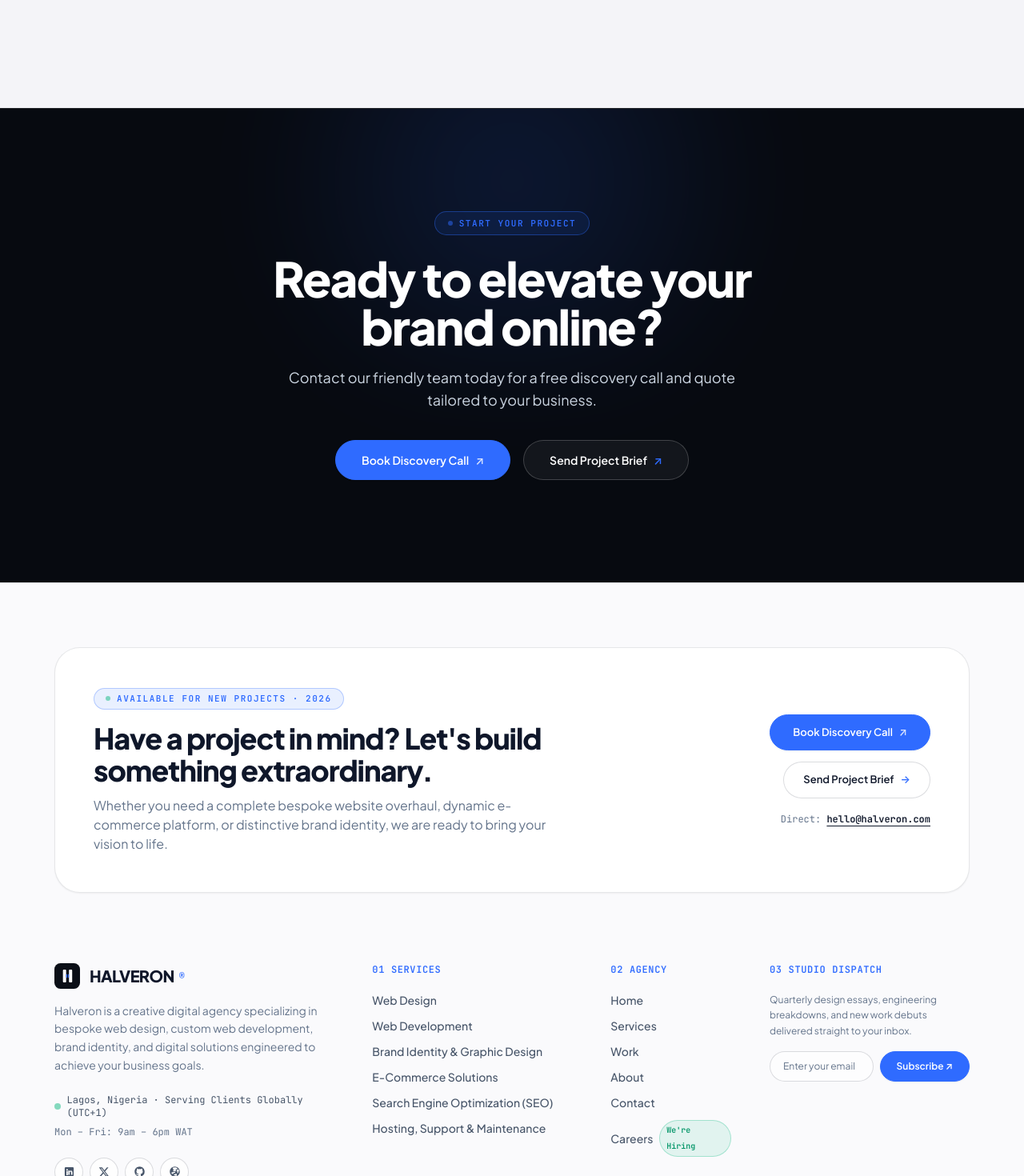
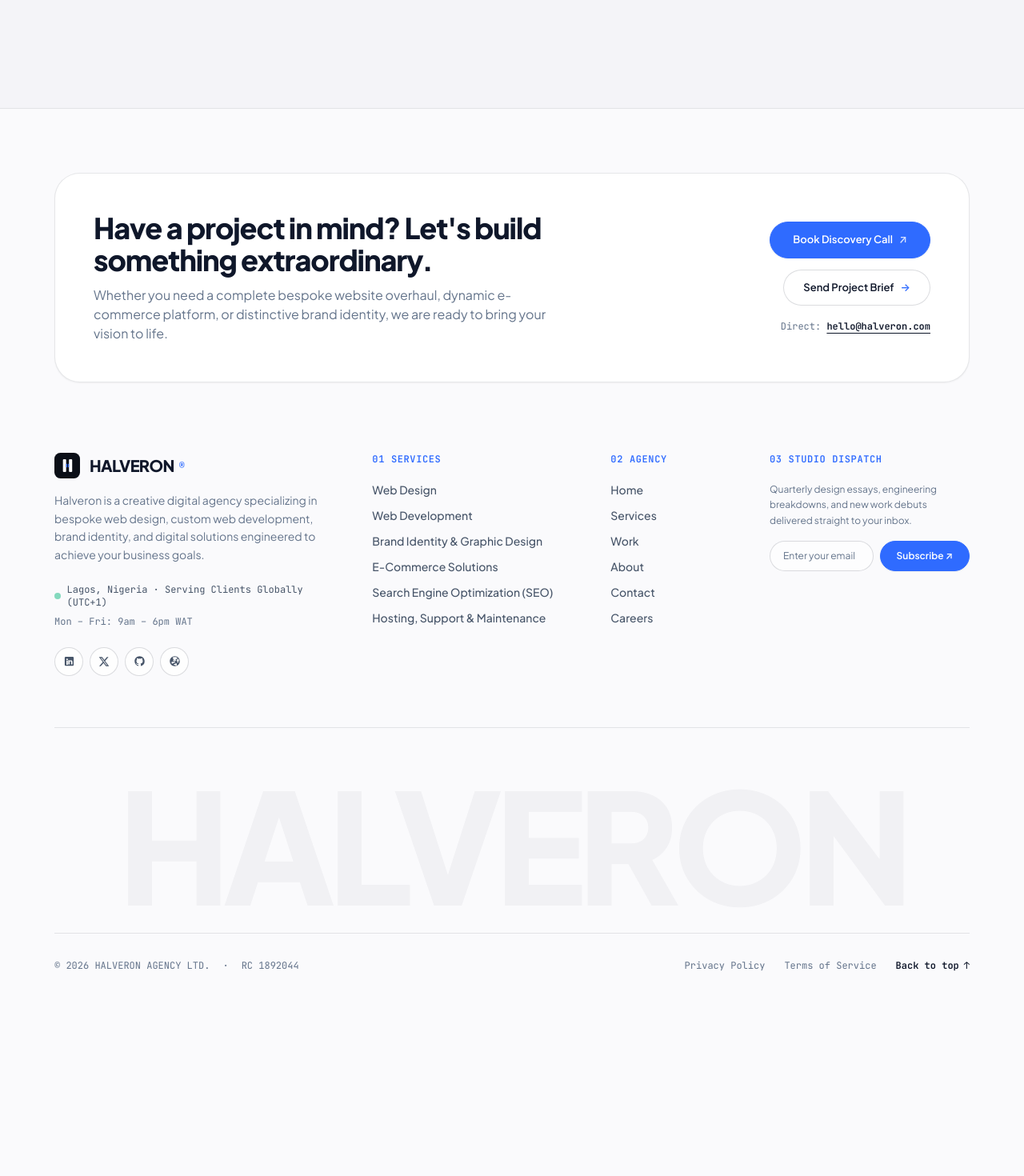
Before and after one commit to olamide1738/halveron-website, a Next.js app: page / in a window 1280 px wide. Shown: the part 6860-8330 px from the top of the page at 80% size. After the commit the page ends 8123 px from the top, so only its background shows below. Built offline with nearby package versions, Linux system fonts and the light colour scheme; a web font is replaced by a local one.

Commit message:
fix: remove CTASection from homepage, remove We're Hiring badge, and remove availability badge from footer

```diff
--- a/app/page.jsx
+++ b/app/page.jsx
@@ -1,6 +1,5 @@
 import Link from "next/link";
 import { Section, SectionHeading } from "../components/Section";
-import { CTASection } from "../components/CTASection";
 import { ClientLogos } from "../components/ClientLogos";
 import { Testimonials } from "../components/Testimonials";
 import { Reveal } from "../components/Reveal";
@@ -234,12 +233,6 @@ export default function HomePage() {
 
       {/* 8. FAQ SECTION */}
       <FAQSection />
-
-      {/* 9. FINAL CTA */}
-      <CTASection
-        title="Ready to elevate your brand online?"
-        lead="Contact our friendly team today for a free discovery call and quote tailored to your business."
-      />
     </>
   );
 }
--- a/components/Footer.jsx
+++ b/components/Footer.jsx
@@ -41,10 +41,6 @@ export function Footer() {
         <div className="rounded-3xl border border-[#0F172A]/10 dark:border-white/10 bg-white dark:bg-[#101623] p-8 md:p-12 shadow-sm mb-16">
           <div className="grid gap-8 lg:grid-cols-[1.3fr_0.9fr] lg:items-center">
             <div>
-              <div className="inline-flex items-center gap-2 rounded-full border border-[#2F6BFF]/30 bg-[#2F6BFF]/10 px-3.5 py-1 font-mono text-[11px] font-bold uppercase tracking-[0.14em] text-[#2F6BFF] mb-4">
-                <span className="h-1.5 w-1.5 rounded-full bg-emerald-500 animate-pulse" />
-                <span>Available for new projects · 2026</span>
-              </div>
               <h3 className="heading-display text-2xl sm:text-3xl md:text-4xl font-extrabold text-[#0F172A] dark:text-white leading-tight">
                 Have a project in mind? Let&apos;s build something extraordinary.
               </h3>
@@ -173,12 +169,9 @@ export function Footer() {
               <li>
                 <Link
                   href="/careers"
-                  className="group inline-flex items-center gap-2 text-[#475569] dark:text-[#CBD5E1] hover:text-[#2F6BFF] font-medium transition-all hover:translate-x-1"
+                  className="group inline-flex items-center gap-1.5 text-[#475569] dark:text-[#CBD5E1] hover:text-[#2F6BFF] font-medium transition-all hover:translate-x-1"
                 >
                   <span>Careers</span>
-                  <span className="rounded-full border border-emerald-500/30 bg-emerald-500/10 px-2 py-0.5 font-mono text-[10px] font-bold text-emerald-600 dark:text-emerald-400">
-                    We&apos;re Hiring
-                  </span>
                 </Link>
               </li>
             </ul>
```
